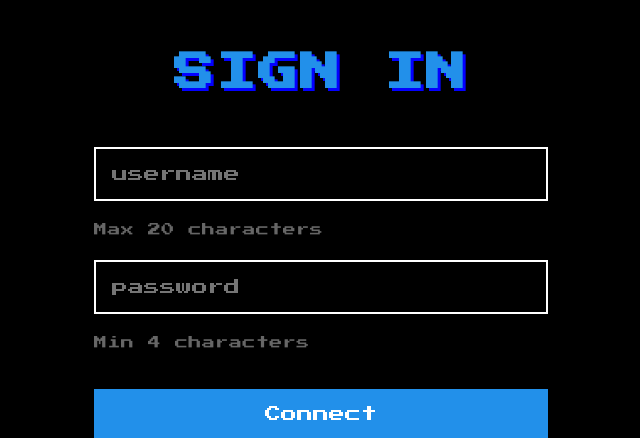
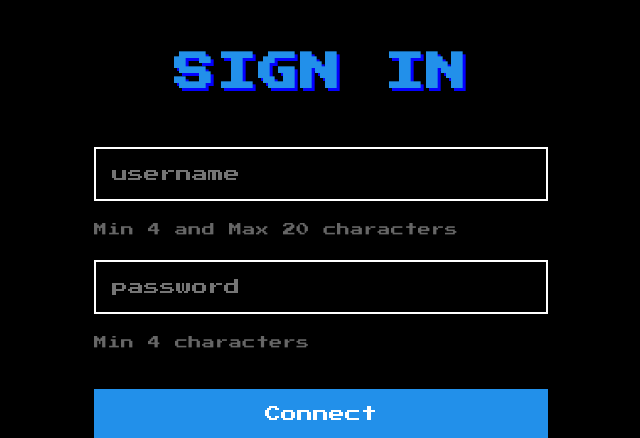
Before and after one commit to k1k9/CTFPlatform, a PHP site: page /u/register in a window 1280 px wide. Shown: the top 438 px of the page, without its empty margins (319-959 px from the left). Run offline with PHP 8.4, Linux system fonts and the light colour scheme; data that the repository does not hold is empty.

Commit message:
Fixed error when username is too short

```diff
--- a/src/controllers/UserController.php
+++ b/src/controllers/UserController.php
@@ -47,7 +47,14 @@ class UserController extends AbstractController
             $username = htmlspecialchars($_POST['username'], ENT_QUOTES | ENT_HTML5, 'UTF-8');
             $password = htmlspecialchars($_POST['password'], ENT_QUOTES | ENT_HTML5, 'UTF-8');
             $password = password_hash($password, PASSWORD_DEFAULT);
+
+            // Restric username length to min 4 and max 20
+            if (strlen($username) < 4 || strlen($username) > 20) {
+                return $this->redirect('/u/register');
+            }
+
             $created = $this->user->createUser($username, $password);
+
             if ($created) {
                 if (session_status() == PHP_SESSION_NONE) {
                     session_start();
--- a/src/views/user/Register.php
+++ b/src/views/user/Register.php
@@ -3,9 +3,9 @@
         <h3 class="blue">Sign in</h3>
 
         <form action="/u/register" method="post">
-            <input type="text" placeholder="username" name="username" require>
-            <p>Max 20 characters</p>
-            <input type="password" placeholder="password" name="password" require>
+            <input type="text" placeholder="username" name="username" minlength="4" maxlength="20" require>
+            <p>Min 4 and Max 20 characters</p>
+            <input type="password" placeholder="password" name="password" minlength="4" require>
             <p>Min 4 characters</p>
             <input type="submit" value="Connect" data-umami-event="Signup button">
         </form>
```
